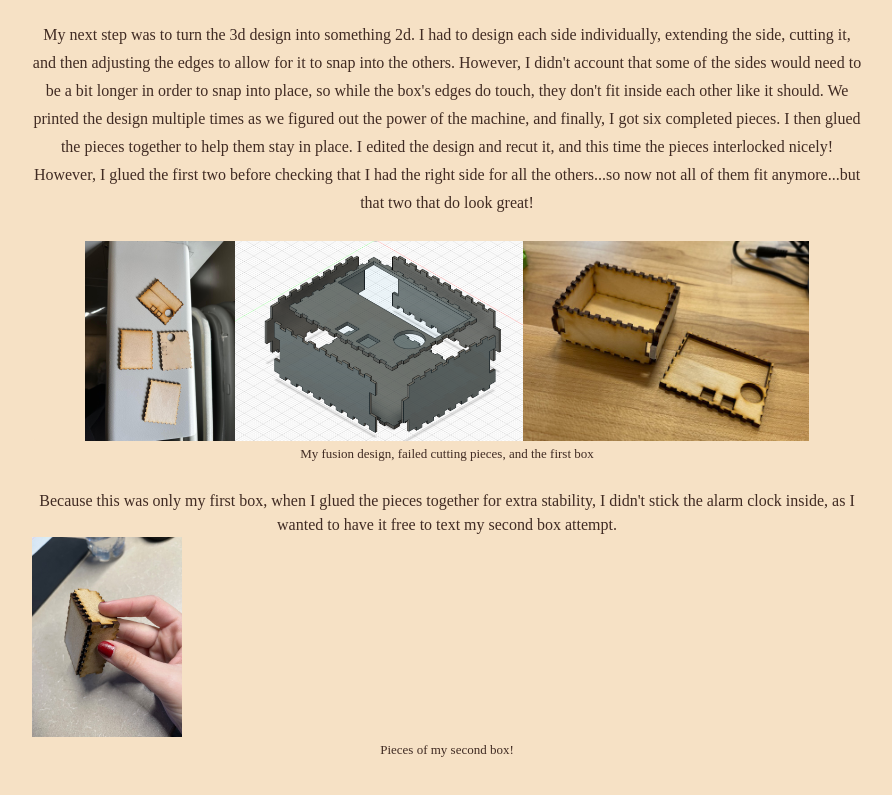
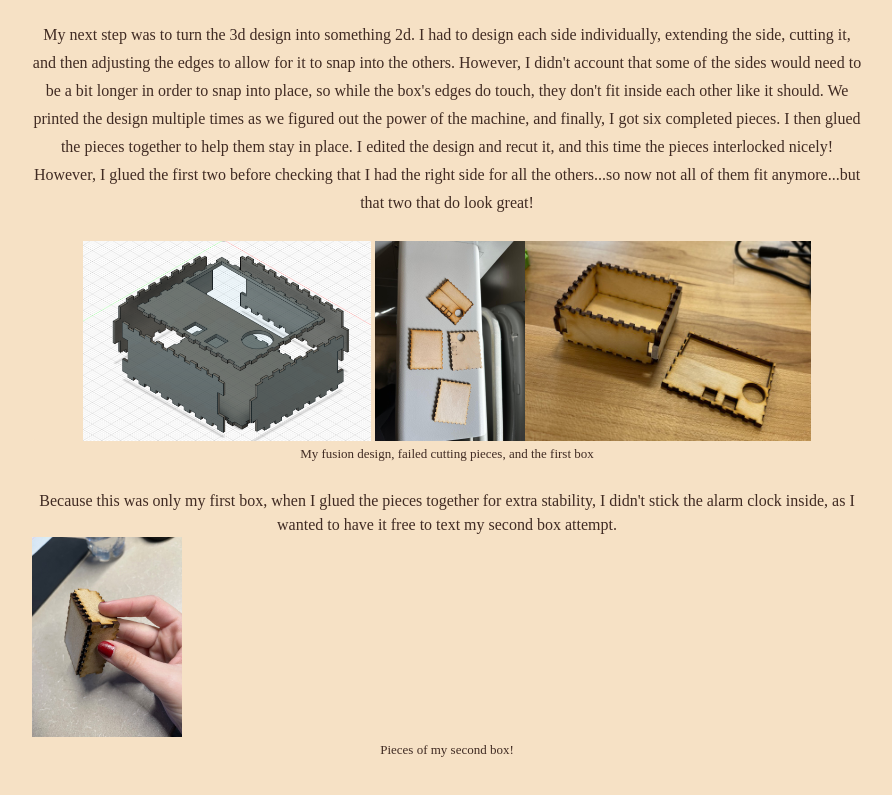
Before and after one commit to alliebeckerman/ABlog, a plain HTML site: page project3.html in a window 1280 px wide. Shown: the part 2275-3070 px from the top of the page, without its empty margins (193-1085 px from the left). Drawn offline with Linux system fonts and the light colour scheme; files that its build step writes are made by us from their sources.

Commit message:
Update project3.html

```diff
--- a/project3.html
+++ b/project3.html
@@ -108,6 +108,6 @@ We began this project by soldering together an alarm clock. This was a fairly ea
 
                         <center><p class="mb-0">My next step was to turn the 3d design into something 2d. I had to design each side individually, extending the side, cutting it, and then adjusting the edges to allow for it to snap into the others. However, I didn't account that some of the sides would need to be a bit longer in order to snap into place, so while the box's edges do touch, they don't fit inside each other like it should. We printed the design multiple times as we figured out the power of the machine, and finally, I got six completed pieces. I then glued the pieces together to help them stay in place. I edited the design and recut it, and this time the pieces interlocked nicely! However, I glued the first two before checking that I had the right side for all the others...so now not all of them fit anymore...but that two that do look great! </p><br>
 
-                     <img src="images/WhatsApp Image 2024-10-01 at 11.57.05_8b9c5475.jpg" alt="WhatsApp Image 2024-10-01 at 11.57.05_8b9c5475.jpg" height="200" border="0"><img src="images/Screenshot 2024-10-01 115404.png" alt="Screenshot 2024-10-01 115404.png" height="200" border="0"><img src="images/IMG_0725.jpg" alt="IMG_0725" height="200" border="0"><br></div>
+                    <img src="images/Screenshot 2024-10-01 115404.png" alt="Screenshot 2024-10-01 115404.png" height="200" border="0"> <img src="images/WhatsApp Image 2024-10-01 at 11.57.05_8b9c5475.jpg" alt="WhatsApp Image 2024-10-01 at 11.57.05_8b9c5475.jpg" height="200" border="0"><img src="images/IMG_0725.jpg" alt="IMG_0725" height="200" border="0"><br></div>
  <center><font size="2">My fusion design, failed cutting pieces, and the first box</font><br><br>Because this was only my first box, when I glued the pieces together for extra stability, I didn't stick the alarm clock inside, as I wanted to have it free to text my second box attempt. </center>
 <img src="images/IMG_0912.jpg" alt="IMG_0912.jpg" height="200" border="0"><br> <center><font size="2">Pieces of my second box!</font><br>
```
